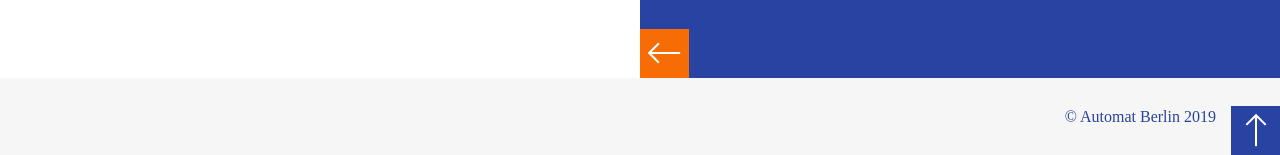
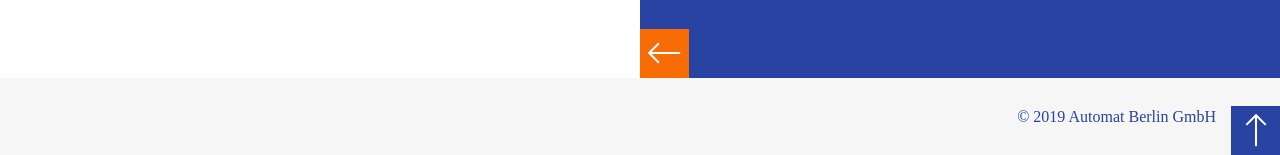
Before and after one commit to automat-berlin/automat-berlin.github.io, a Jekyll site: the page built from index.html, in a window 1280 px wide and 900 px high, scrolled down 2075 px. Shown: the part 745-900 px from the top of the window. Built offline with Jekyll 4.4.1, drawn with Linux system fonts in a browser that asks for light colours; nearby versions of some CDN libraries; some web fonts are replaced.

Commit message:
Use generated date in footer and change format

```diff
--- a/_includes/footer.html
+++ b/_includes/footer.html
@@ -1,3 +1,3 @@
 <footer>
-  <span class="copyright">© Automat Berlin 2019</span>
+  <span class="copyright">© {{ site.time | date: '%Y' }} Automat Berlin GmbH</span>
 </footer>
```
